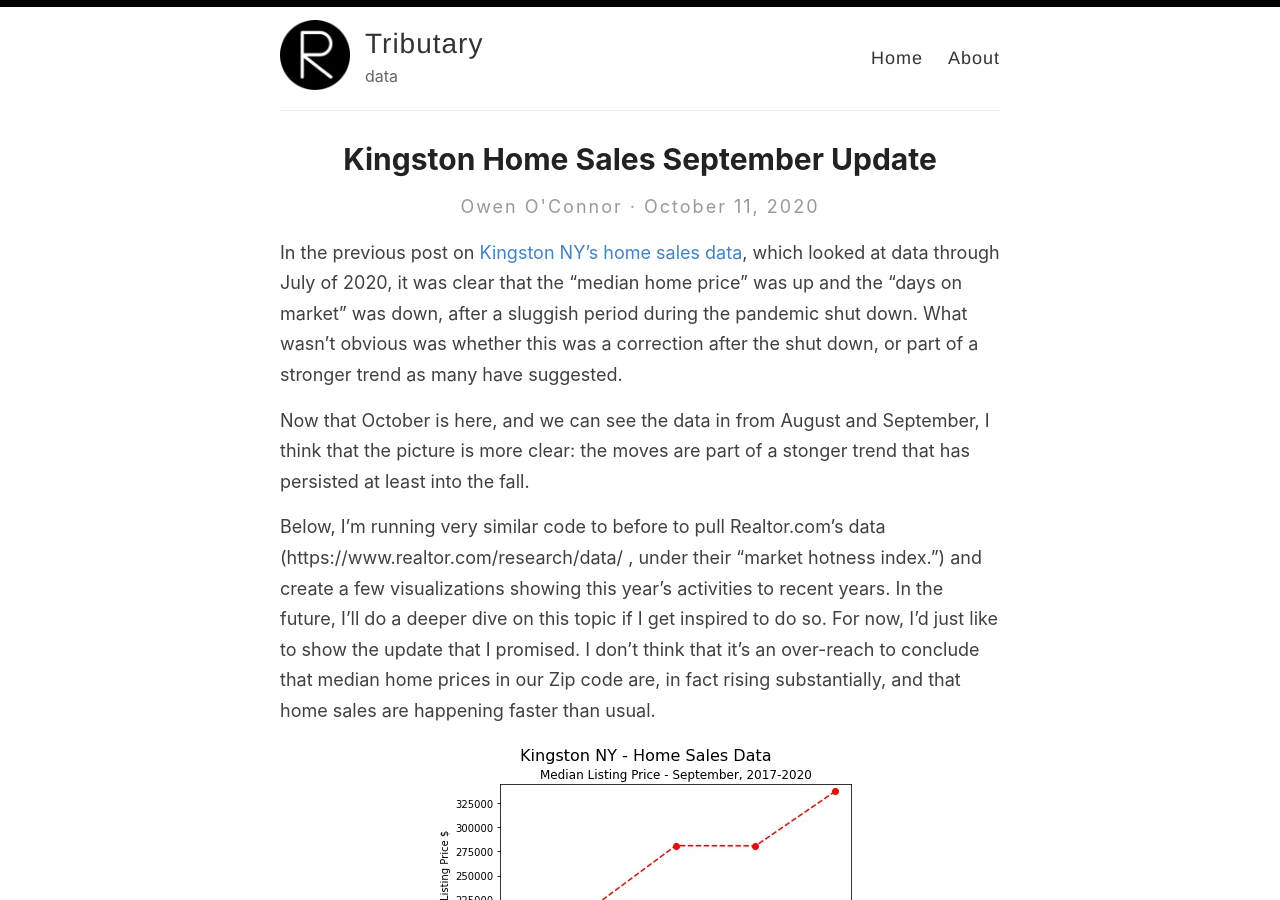
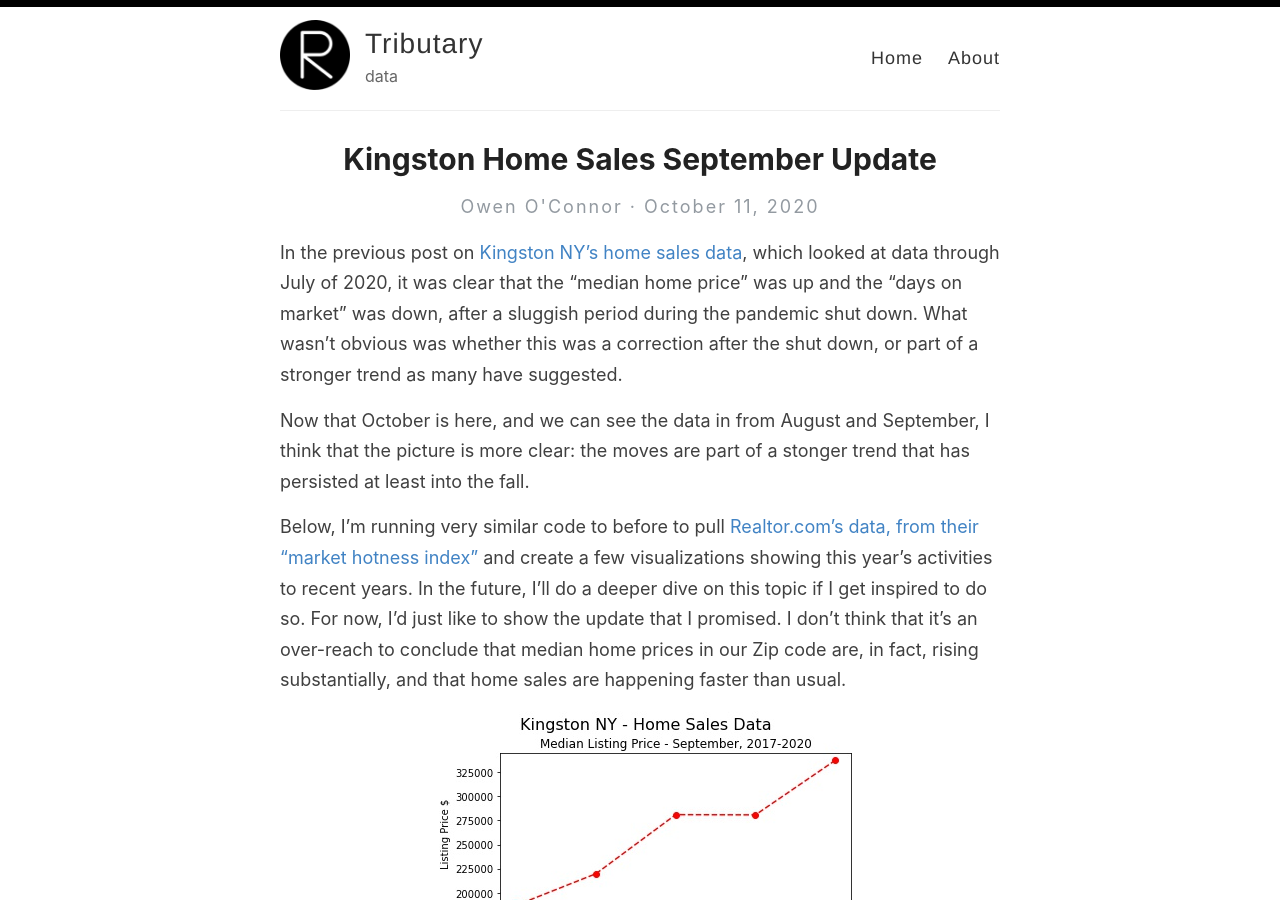
Before and after one commit to oroconnor/reverie, a Jekyll site: the page built from _posts/2020-10-11-Kingston-September-Update.md, in a window 1280 px wide and 900 px high. Built offline with Jekyll 4.4.1, drawn with Linux system fonts in a browser that asks for light colours; some of the changed text lies outside the part shown.

Commit message:
Update 2020-10-11-Kingston-September-Update.md

```diff
--- a/_posts/2020-10-11-Kingston-September-Update.md
+++ b/_posts/2020-10-11-Kingston-September-Update.md
@@ -8,7 +8,7 @@ In the previous post on [Kingston NY's home sales data](https://oroconnor.github
 
 Now that October is here, and we can see the data in from August and September, I think that the picture is more clear: the moves are part of a stonger trend that has persisted at least into the fall.
 
-Below, I'm running very similar code to before to pull Realtor.com's data (https://www.realtor.com/research/data/ , under their "market hotness index.") and create a few visualizations showing this year's activities to recent years. In the future, I'll do a deeper dive on this topic if I get inspired to do so. For now, I'd just like to show the update that I promised. I don't think that it's an over-reach to conclude that median home prices in our Zip code are, in fact rising substantially, and that home sales are happening faster than usual.
+Below, I'm running very similar code to before to pull [Realtor.com's data, from their "market hotness index"](https://www.realtor.com/research/data/) and create a few visualizations showing this year's activities to recent years. In the future, I'll do a deeper dive on this topic if I get inspired to do so. For now, I'd just like to show the update that I promised. I don't think that it's an over-reach to conclude that median home prices in our Zip code are, in fact, rising substantially, and that home sales are happening faster than usual.
 
 <img src="https://oroconnor.github.io/td/images/10_20kingstondata_1.jpg">
 
@@ -19,4 +19,4 @@ Below, I'm running very similar code to before to pull Realtor.com's data (https
 <img src="https://oroconnor.github.io/td/images/10_20kingstondata_4.jpg">
 
 
-The code that organized and visualized this data is close to identical to the previous code that I shared for the original post. If you'd like to check it out, it's in this repository: https://github.com/oroconnor/kingstonhomesales
+The code that organized and visualized this data is close to identical to the previous code that I shared for the original post. If you'd like to check it out, it's in this repository: [https://github.com/oroconnor/kingstonhomesales](https://github.com/oroconnor/kingstonhomesales)
```
